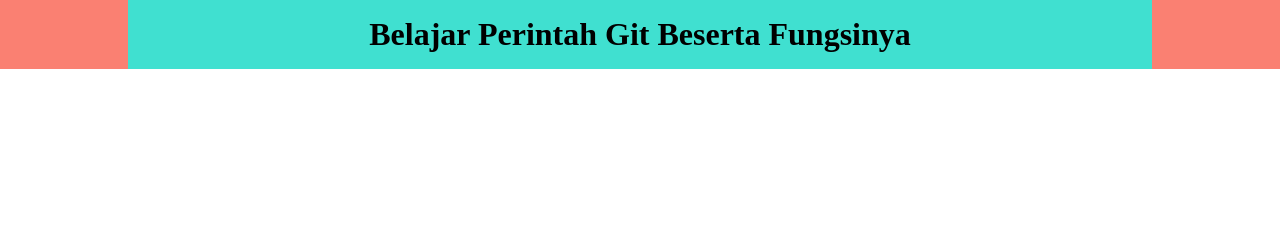
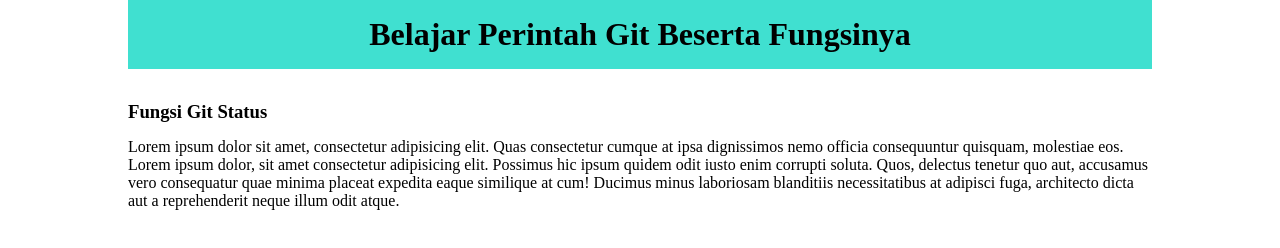
Before and after one commit to cvncerboy/belajar-git, a plain HTML site: page index.html in a window 1280 px wide. Drawn offline with Linux system fonts and the light colour scheme.

Commit message:
add section file

```diff
--- a/index.html
+++ b/index.html
@@ -9,11 +9,15 @@
 </head>
 <body>
     <div class="container">
-        <div class="header">
+        <header>
             <div class="logo">
                 <h1>Belajar Perintah Git Beserta Fungsinya</h1>
             </div>
-        </div>
+        </header>
+        <section>
+            <h3 class="sectionTitle">Fungsi Git Status</h3>
+            <p class="sectionParagraph">Lorem ipsum dolor sit amet, consectetur adipisicing elit. Quas consectetur cumque at ipsa dignissimos nemo officia consequuntur quisquam, molestiae eos. Lorem ipsum dolor, sit amet consectetur adipisicing elit. Possimus hic ipsum quidem odit iusto enim corrupti soluta. Quos, delectus tenetur quo aut, accusamus vero consequatur quae minima placeat expedita eaque similique at cum! Ducimus minus laboriosam blanditiis necessitatibus at adipisci fuga, architecto dicta aut a reprehenderit neque illum odit atque.</p>
+        </section>
     </div>
 </body>
 </html>
--- a/style.css
+++ b/style.css
@@ -3,11 +3,7 @@
     padding: 0;
 }
 
-.container {
-    background-color: salmon;
-}
-
-.header {
+header {
     width: 80%;
     margin: auto;
     background-color: turquoise;
@@ -17,3 +13,12 @@
     padding: 1em;
     text-align: center;
 }
+
+section {
+    width: 80%;
+    margin: 2em auto;
+}
+
+.sectionTitle {
+    margin-bottom: .80em;
+}
```
